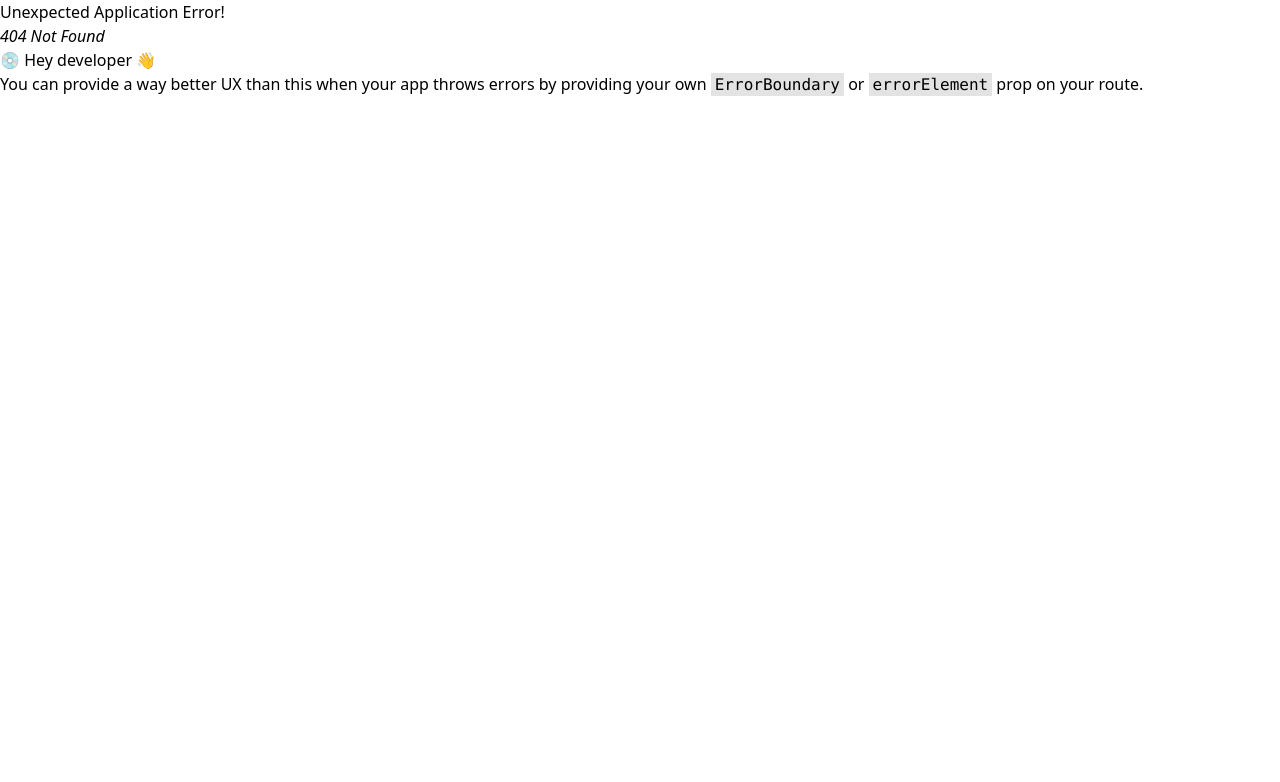
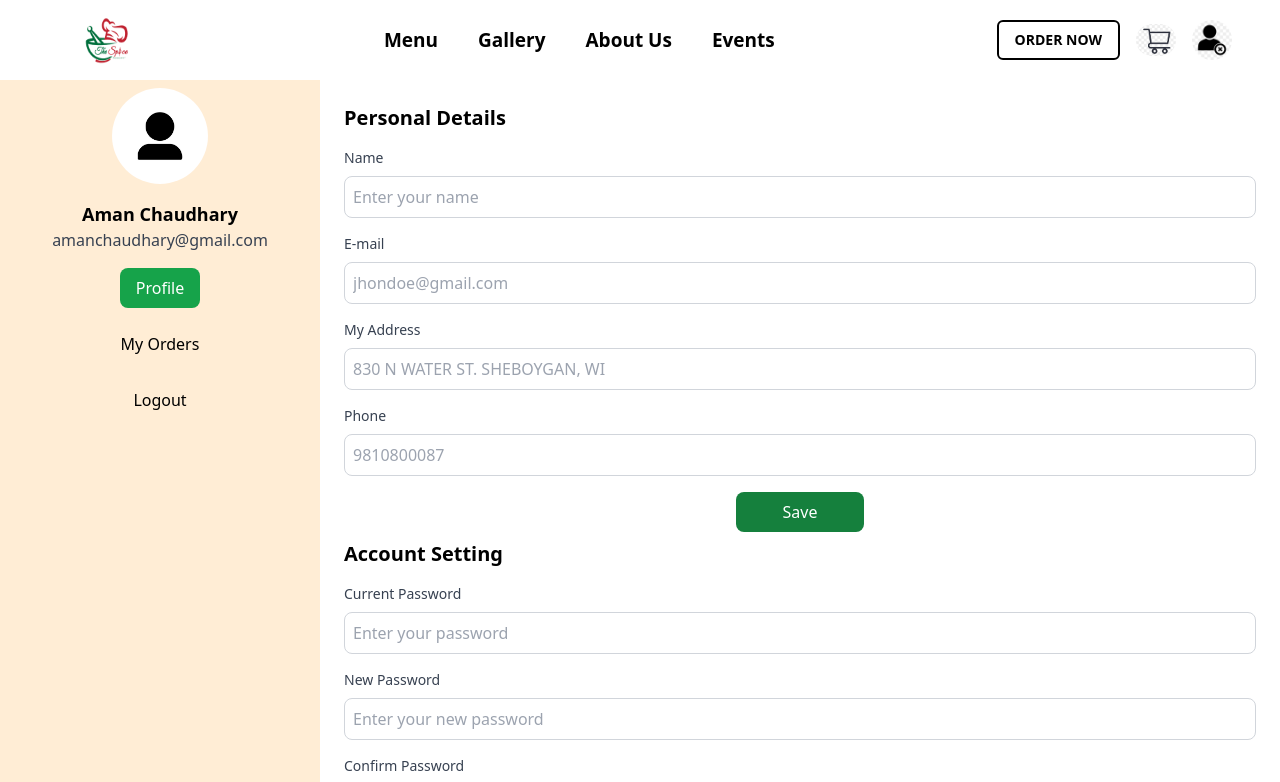
Before and after one commit to AmanCH3/restaurant_frontend, a React (Vite) app in the folder frontend/: page /profile in a window 1280 px wide. Before the commit this address had no page. Shown: the top 782 px of the page. Built offline with nearby package versions, Linux system fonts and the light colour scheme.

Commit message:
feat : Profile section has been designed

```diff
--- a/frontend/src/main.jsx
+++ b/frontend/src/main.jsx
@@ -5,6 +5,7 @@ import App from './App.jsx';
 import './index.css';
 import Login from './page/Login.jsx' ;
 import SignUp from './page/signup.jsx';
+import Profile from './page/profile.jsx' ;
 
 const router = createBrowserRouter([
   {
@@ -19,6 +20,10 @@ const router = createBrowserRouter([
     path: '/signup',
     element: <SignUp />,
   },
+  {
+    path : '/profile',
+    element : <Profile />,
+  }
 ]);
 
 createRoot(document.getElementById('root')).render(
--- a/frontend/src/page/login.jsx
+++ b/frontend/src/page/login.jsx
@@ -7,9 +7,12 @@ import google from '../assets/googlelogo.png';
 
 const Login = () => {
   return (
+
+    <div className='w-max[full]'>
+
+      <NavBar />
     <div className="relative min-h-screen z-10 flex flex-col justify-between">
       {/* Navbar */}
-      <NavBar />
 
       {/* Background Image */}
       <div className="absolute inset-0 z-0 w-full h-full">
@@ -42,7 +45,7 @@ const Login = () => {
                 className="w-full p-2 border border-gray-300 rounded-lg"
                 placeholder="E.g. johndoe@gmail.com"
                 required
-              />
+                />
             </div>
 
             <div>
@@ -53,7 +56,7 @@ const Login = () => {
                 className="w-full p-2 border border-gray-300 rounded-lg"
                 placeholder="Enter your password"
                 required
-              />
+                />
             </div>
           </form>
 
@@ -76,8 +79,9 @@ const Login = () => {
       </div>
 
 
+    </div>
       <Footer />
-    </div>
+                </div>
   );
 };
 
--- /dev/null
+++ b/frontend/src/page/profile.jsx
@@ -0,0 +1,134 @@
+import React from 'react';
+import profile from '../assets/profile1.jpg';
+import { Link } from 'react-router-dom';
+import NavBar from '../components/navbar';
+import Footer from '../components/footer';
+
+const Profile = () => {
+  return (
+    <div className='w-max[full]'>
+        <NavBar/>
+
+    <div className="flex">
+
+      {/* Sidebar */}
+      <div className="bg-orange-100 p-2 w-1/4">
+        <div className="flex flex-col items-center">
+          <img src={profile} alt="profile picture" className="rounded-full w-24 h-24 mb-4" />
+          <h1 className="text-lg font-bold">Aman Chaudhary</h1>
+          <p className="text-gray-700">amanchaudhary@gmail.com</p>
+          <button className="bg-green-600 text-white px-4 py-2 rounded-lg flex items-center justify-center my-4">
+
+            Profile
+          </button>
+          <button className="text-black px-4 py-2 rounded-lg flex items-center justify-center mb-4">
+
+            My Orders
+          </button>
+          <button className="text-black px-4 py-2 rounded-lg flex items-center justify-center">Logout</button>
+        </div>
+      </div>
+
+      {/* Upper Personal Details */}
+      <div className="bg-white space-y-2 p-6 w-3/4">
+        <h1 className="text-xl font-bold mb-4">Personal Details</h1>
+        <form className="space-y-4">
+          <div className='space-y-2'>
+            <label htmlFor="name" className="block text-sm font-medium text-gray-700">Name</label>
+            <input
+              type="text"
+              id="name"
+              className="w-full p-2 border border-gray-300 rounded-lg"
+              placeholder="Enter your name"
+              required
+              />
+          </div>
+
+           <div className='space-y-2'>
+            <label htmlFor="email" className="block text-sm font-medium text-gray-700">E-mail</label>
+            <input
+              type="email"
+              id="email"
+              className="w-full p-2 border border-gray-300 rounded-lg"
+              placeholder="jhondoe@gmail.com"
+              required
+              />
+          </div>
+
+          <div className='space-y-2'>
+            <label htmlFor="address" className="block text-sm font-medium text-gray-700">My Address</label>
+            <input
+              type="text"
+              id="address"
+              className="w-full p-2 border border-gray-300 rounded-lg"
+              placeholder="830 N WATER ST. SHEBOYGAN, WI"
+              required
+              />
+          </div>
+
+          <div className='space-y-2'>
+            <label htmlFor="contact" className="block text-sm font-medium text-gray-700">Phone</label>
+            <input
+              type="tel"
+              id="contact"
+              className="w-full p-2 border border-gray-300 rounded-lg"
+              placeholder="9810800087"
+              required
+              />
+          </div>
+
+          <div className="flex justify-center">
+            <button className="w-32 py-2 bg-green-700 flex justify-center text-white rounded-lg">Save</button>
+          </div>
+        </form>
+
+        {/* Lower Account Setting */}
+        <div className="mt-8">
+          <h1 className="text-xl font-bold mb-4">Account Setting</h1>
+          <form className="space-y-4">
+          <div className='space-y-2'>
+              <label htmlFor="password" className="block text-sm font-medium text-gray-700">Current Password</label>
+              <input
+                type="password"
+                id="password"
+                className="w-full p-2 border border-gray-300 rounded-lg"
+                placeholder="Enter your password"
+                required
+                />
+            </div>
+
+            <div className='space-y-2'>
+              <label htmlFor="newpassword" className="block text-sm font-medium text-gray-700">New Password</label>
+              <input
+                type="password"
+                id="newpassword"
+                className="w-full p-2 border border-gray-300 rounded-lg"
+                placeholder="Enter your new password"
+                required
+                />
+            </div>
+
+            <div className='space-y-2'>
+              <label htmlFor="confirmpassword" className="block text-sm font-medium text-gray-700">Confirm Password</label>
+              <input
+                type="password"
+                id="confirmpassword"
+                className="w-full p-2 border border-gray-300 rounded-lg"
+                placeholder="Confirm your new password"
+                required
+                />
+            </div>
+
+            <div className="flex justify-center">
+              <button className="w-32 justify-center py-2 bg-green-700 text-white rounded-lg">Save</button>
+            </div>
+          </form>
+        </div>
+      </div>
+    </div>
+    <Footer/>
+    </div>
+  );
+}
+
+export default Profile;
--- a/frontend/src/page/signup.jsx
+++ b/frontend/src/page/signup.jsx
@@ -6,9 +6,12 @@ import google from '../assets/googlelogo.png';
 
 const SignUp = () => {
   return (
+
+    <div className='w-max[full]'>
+
+      <NavBar />
     <div className="relative min-h-screen z-10 flex flex-col justify-between">
       {/* Navbar */}
-      <NavBar />
 
       {/* Background Image */}
       <div className="absolute inset-0 z-0 w-full h-full">
@@ -32,7 +35,7 @@ const SignUp = () => {
             className='w-full p-2 border-gray-300 rounded-lg '
             placeholder='Jhondoe.12'
             required
-             />
+            />
 
             {/* your email  */}
             <label htmlFor="email" className="block text-sm font-medium text-gray-700">Email</label>
@@ -42,7 +45,7 @@ const SignUp = () => {
               className="w-full p-2 border border-gray-300 rounded-lg"
               placeholder="E.g. johndoe@gmail.com"
               required
-            />
+              />
 
             {/* your pASSWORD */}
 
@@ -52,7 +55,7 @@ const SignUp = () => {
             className='w-full p-2 border-gray-300 rounded-lg '
             placeholder='Enter your password'
             required
-             />
+            />
 
 
 
@@ -63,7 +66,7 @@ const SignUp = () => {
             className='w-full p-2 border-gray-300 rounded-lg '
             placeholder='Enter your password'
             required
-             />
+            />
 
             </div>
 
@@ -103,8 +106,9 @@ const SignUp = () => {
       </div>
 
 
+    </div>
       <Footer />
-    </div>
+            </div>
   );
 };
 
```
Also changed, not shown: frontend/src/assets/profile1.jpg (added).
